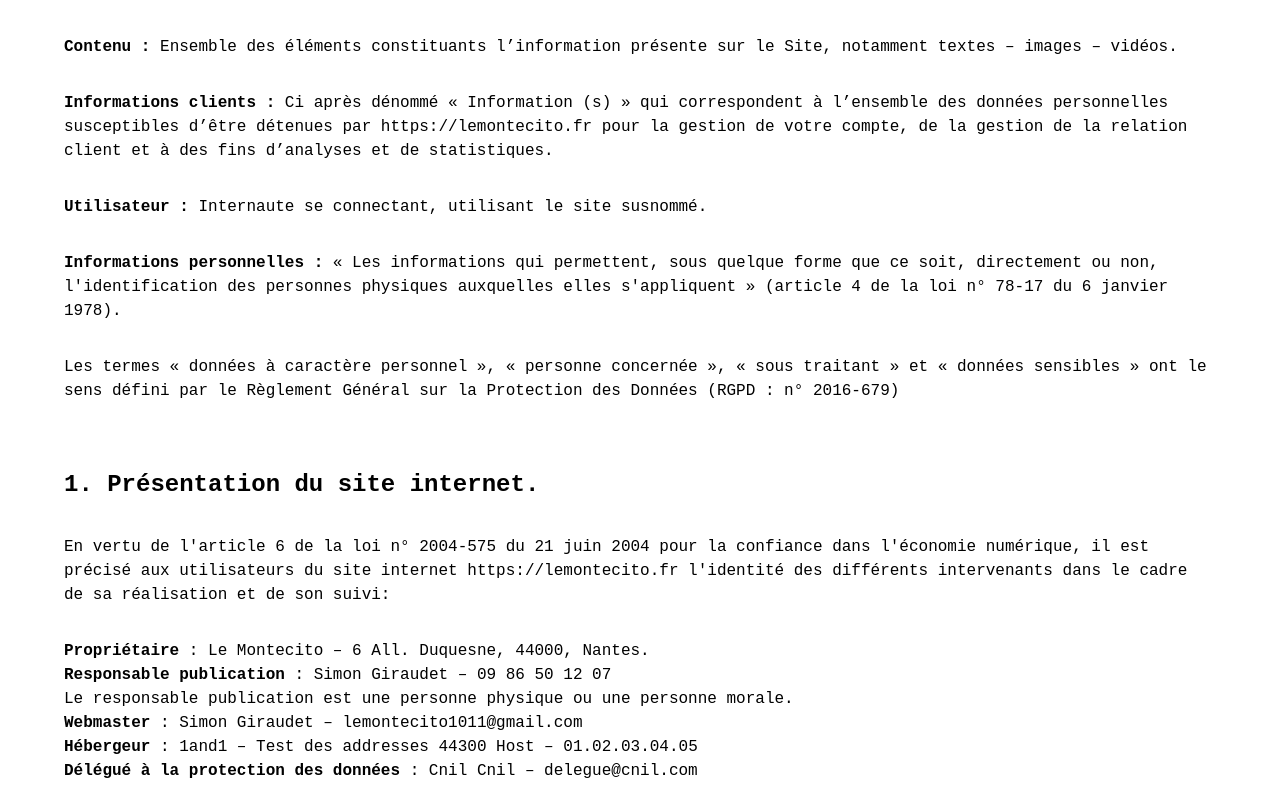
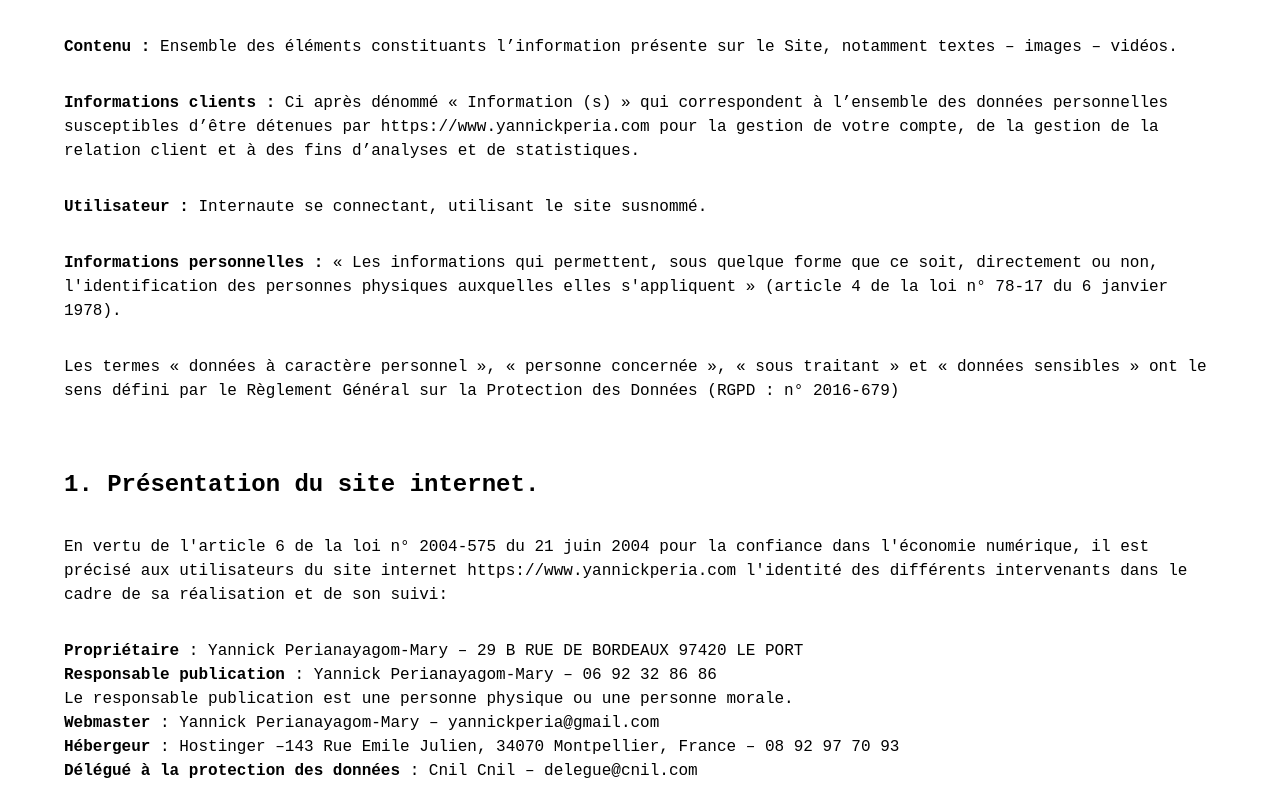
Before and after one commit to TerryGrimoire/Yannick-Peria, a React (Vite) app: page /Mentions in a window 1280 px wide. Shown: the part 305-1100 px from the top of the page. Built offline with nearby package versions, Linux system fonts and the light colour scheme; a web font is replaced by a local one.

Commit message:
adding mentions legales

```diff
--- a/src/App.css
+++ b/src/App.css
@@ -685,7 +685,7 @@
 .socialMedia_container {
   width: 100%;
   display: flex;
-  justify-content: center;
+  justify-content: flex-start;
   align-items: center;
   text-align: left;
 }
@@ -732,11 +732,18 @@
   text-align: center;
 }
 
-.footer small {
+.footer .footer_bottom {
   text-align: center;
   width: 100%;
 }
 
+.mentions_obligatoires img{
+  height: 12vh;
+  width: auto;
+  margin: 2rem 0.5rem;
+  background-color: var(--main-bg-color);
+  border-radius: 0.25rem;
+}
 /********************************************************************* MENTIONS *********************************************************************/
 .mentions-container {
   padding: 1rem 4rem;
@@ -1117,8 +1124,8 @@
   justify-content: space-between;
 }
 
-.footer_contact {
-  text-align: right;
+.footer > div {
+  width: 25vw;
 }
 
 .socialMedia_container img{
--- a/src/components/Footer/Footer.jsx
+++ b/src/components/Footer/Footer.jsx
@@ -4,6 +4,8 @@
 import youtube from "../../assets/youtube.svg";
 import linkedin from "../../assets/linkedin.svg";
 import tiktok from "../../assets/tiktok.png";
+import region from "../../assets/logo_reunion.png";
+import ue from "../../assets/logo_UE.png";
 import instagram from "../../assets/instagram.svg";
 
 function Footer() {
@@ -66,6 +68,22 @@
           </li>
         </ul>
       </div>
+      <div className="mentions_obligatoires">
+        <h4>Co-Financement</h4>
+        <small>
+          Ce site a été financé avec l’aide du FEDER (REACT-UE), dans le cadre
+          de la réponse de l’Union européenne à la pandémie COVID-19. L’Europe
+          s’engage à La Réunion
+        </small>
+        <ul className="flex align-center justify-start">
+          <li>
+            <img src={region} alt="logo de Facebook" />
+          </li>
+          <li>
+            <img src={ue} alt="logo de Tiktok" className="tiktok" />
+          </li>
+        </ul>
+      </div>
       <div className="footer_bottom">
         <small>Tous droits réservés 2022 ©</small>
       </div>
--- a/src/pages/Mentions.jsx
+++ b/src/pages/Mentions.jsx
@@ -6,15 +6,15 @@
   }, []);
 
   const information = {
-    siteLink: " https://lemontecito.fr ",
-    companyName: " Le Montecito ",
-    ownerName: " Simon Giraudet ",
-    email: " lemontecito1011@gmail.com ",
-    phone: " 09 86 50 12 07 ",
-    address: " 6 All. Duquesne, 44000, Nantes.",
-    hostName: " 1and1 ",
-    hostAddress: " Test des addresses 44300 Host",
-    hostPhone: " 01.02.03.04.05 ",
+    siteLink: " https://www.yannickperia.com ",
+    companyName: " Yannick Perianayagom-Mary",
+    ownerName: " Yannick Perianayagom-Mary ",
+    email: " yannickperia@gmail.com ",
+    phone: " 06 92 32 86 86",
+    address: " 	29 B RUE DE BORDEAUX 97420 LE PORT",
+    hostName: "Hostinger",
+    hostAddress: "143 Rue Emile Julien, 34070 Montpellier, France",
+    hostPhone: " 08 92 97 70 93 ",
   };
 
   return (
```
Also changed, not shown: src/assets/logo_UE.png (added), src/assets/logo_reunion.png (added).
